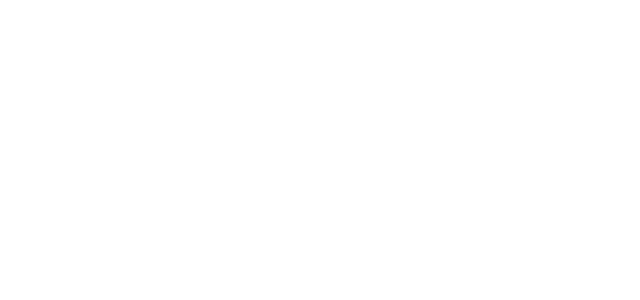
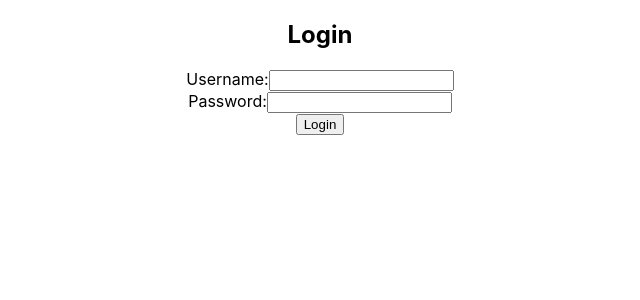
Before and after one commit to sobhanifahim/react-and-express-js-blog-frontend, a React (Create React App) app: page / in a window 1280 px wide. Shown: the top 300 px of the page, without its empty margins (320-960 px from the left). Built offline with nearby package versions, Linux system fonts and the light colour scheme.

Commit message:
login data fetching

```diff
--- a/package.json
+++ b/package.json
@@ -6,6 +6,7 @@
     "@testing-library/jest-dom": "^5.17.0",
     "@testing-library/react": "^13.4.0",
     "@testing-library/user-event": "^13.5.0",
+    "axios": "^1.5.1",
     "react": "^18.2.0",
     "react-dom": "^18.2.0",
     "react-scripts": "5.0.1",
--- a/src/App.js
+++ b/src/App.js
@@ -1,9 +1,10 @@
 import './App.css';
+import Login from './components/login';
 
 function App() {
   return (
     <div className="App">
-
+       <Login/>
     </div>
   );
 }
--- /dev/null
+++ b/src/components/login.jsx
@@ -0,0 +1,54 @@
+import axios from "axios";
+import { useState } from "react";
+
+export default function Login() {
+    const[formData,setFormdata]=useState({
+        username:'',
+        password:''
+    })
+    const handleChange=(e)=>{
+       const {name,value}=e.target;
+       setFormdata({...formData,[name]:value})
+    }
+    const handleSubmit= async(e)=>{
+        e.preventDefault();
+        try{
+            const response= await axios.post('http://localhost:8000/',formData)
+            console.log(response.data)
+        }catch(error){
+           console.log(error.response)
+        }
+    }
+   return(
+    <div>
+    <h2>Login</h2>
+    <form onSubmit={handleSubmit}>
+      <div>
+        <label htmlFor="username">Username:</label>
+        <input
+          type="text"
+          id="username"
+          name="username"
+          value={formData.username}
+          onChange={handleChange}
+          required
+        />
+      </div>
+      <div>
+        <label htmlFor="password">Password:</label>
+        <input
+          type="password"
+          id="password"
+          name="password"
+          value={formData.password}
+          onChange={handleChange}
+          required
+        />
+      </div>
+      <div>
+        <button type="submit">Login</button>
+      </div>
+    </form>
+  </div>
+   );
+};
```
Also changed, not shown: src/components/logon.jsx (deleted), 1 other file (tests, documents, lock files or other folders).
